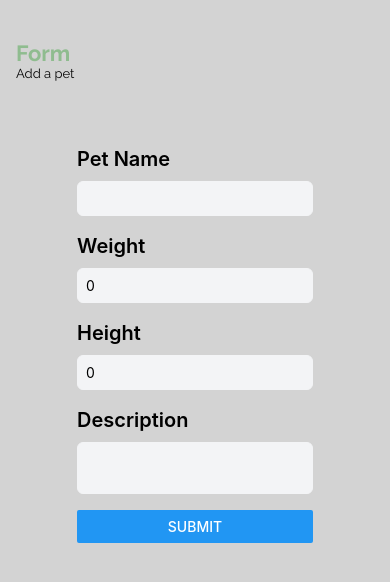
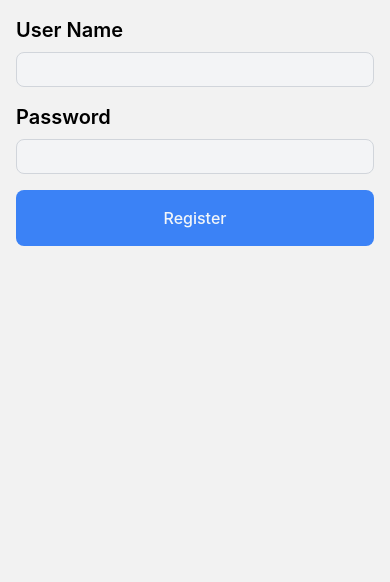
Before and after one commit to locnguyen14/PetAppFrontEnd, a React Native app: screen /AddPet in a window 390 px wide. Shown: the top 582 px of the page. Built offline with nearby package versions, Linux system fonts and the light colour scheme.

Commit message:
user login sucessful

```diff
--- a/App.tsx
+++ b/App.tsx
@@ -2,6 +2,8 @@ import { StatusBar } from "expo-status-bar";
 import { StyleSheet, Text, View } from "react-native";
 
 import RootStack from "./navigators/RootStack";
+import { Router } from "./navigators/Router";
+import { AuthProvider } from "./context/Auth";
 
 //Custom font
 import AppLoading from "expo-app-loading";
@@ -17,5 +19,9 @@ export default function App() {
     return <AppLoading />;
   }
 
-  return <RootStack />;
+  return (
+    <AuthProvider>
+      <Router />
+    </AuthProvider>
+  );
 }
--- /dev/null
+++ b/context/Auth.tsx
@@ -0,0 +1,105 @@
+import React, {
+  createContext,
+  useState,
+  useContext,
+  useEffect,
+  FunctionComponent,
+} from "react";
+
+import AuthService from "../services/auth.service";
+import { storageData } from "../services/utils/localStorage";
+
+import localStorage from "../services/utils/localStorage";
+
+type AuthContextData = {
+  authData?: storageData;
+  loading: boolean;
+  signIn(username: string, password: string): Promise<void>;
+  signOut(): void;
+};
+
+//Create the Auth Context with the data type specified
+//and a empty object
+const AuthContext = createContext<AuthContextData>({} as AuthContextData);
+
+interface AuthProviderProps {
+  children: React.ReactNode;
+}
+
+const AuthProvider: FunctionComponent<AuthProviderProps> = ({ children }) => {
+  const [authData, setAuthData] = useState<storageData>();
+
+  //the AuthContext start with loading equals true
+  //and stay like this, until the data be load from Async Storage
+  const [loading, setLoading] = useState(true);
+
+  useEffect(() => {
+    //Every time the App is opened, this provider is rendered
+    //and call de loadStorage function.
+    loadStorageData();
+  }, []);
+
+  async function loadStorageData(): Promise<void> {
+    try {
+      //Try get the data from Expo Secure Storage
+      await localStorage.remove("AuthData");
+      const authDataSerialized = await localStorage.getValueFor("AuthData");
+      console.log("Auth Data Serilized: ", authDataSerialized);
+      if (authDataSerialized) {
+        //If there are data, it's converted to an Object and the state is updated.
+        const _authData: storageData = JSON.parse(authDataSerialized);
+        setAuthData(_authData);
+      }
+    } catch (error) {
+      console.log("Error during try", error);
+    } finally {
+      //loading finished
+      setLoading(false);
+    }
+  }
+
+  const signIn = async (username: string, password: string) => {
+    //TODO: What if the _authData here is error?
+    const _authData = await AuthService.login(username, password);
+
+    //Set the data in the context, so the App can be notified
+    //and send the user to the AuthStack
+    setAuthData(_authData);
+
+    //Persist the data in the Async Storage
+    //to be recovered in the next user session.
+    await localStorage.save("AuthData", _authData);
+  };
+
+  const signOut = async () => {
+    //Remove data from context, so the App can be notified
+    //and send the user to the AuthStack
+    setAuthData(undefined);
+
+    //Remove the data from Async Storage
+    //to NOT be recoverede in next session.
+    await localStorage.remove("AuthData");
+  };
+
+  return (
+    //This component will be used to encapsulate the whole App,
+    //so all components will have access to the Context
+    <AuthContext.Provider value={{ authData, loading, signIn, signOut }}>
+      {children}
+    </AuthContext.Provider>
+  );
+};
+
+//A simple hooks to facilitate the access to the AuthContext
+// and permit components to subscribe to AuthContext updates
+function useAuth(): AuthContextData {
+  const context = useContext(AuthContext);
+
+  if (!context) {
+    throw new Error("useAuth must be used within an AuthProvider");
+  }
+
+  return context;
+}
+
+export { AuthContext, AuthProvider, useAuth };
--- /dev/null
+++ b/navigators/AppStack.tsx
@@ -0,0 +1,51 @@
+import React, { FunctionComponent } from "react";
+
+// React navigation
+import { createStackNavigator } from "@react-navigation/stack";
+
+// Screens
+import Welcome from "../screens/Welcome";
+import SignIn from "../screens/SignIn";
+
+//Components
+import { colors } from "../components/colors";
+
+// Define the type of the components
+export type AppStackParamList = {
+  Welcome: undefined;
+  SignIn: undefined;
+};
+
+const Stack = createStackNavigator<AppStackParamList>();
+
+const AppStack: FunctionComponent = () => {
+  return (
+    <Stack.Navigator
+      screenOptions={{
+        headerStyle: {
+          backgroundColor: colors.graylight,
+          borderBottomWidth: 0,
+          shadowColor: "transparent",
+          shadowOpacity: 0,
+          elevation: 0,
+          height: 120,
+        },
+        headerTintColor: colors.black,
+      }}
+      initialRouteName="SignIn"
+    >
+      <Stack.Screen
+        name="Welcome"
+        component={Welcome}
+        options={{ headerShown: false }}
+      />
+      <Stack.Screen
+        name="SignIn"
+        component={SignIn}
+        options={{ headerShown: false }}
+      />
+    </Stack.Navigator>
+  );
+};
+
+export default AppStack;
--- /dev/null
+++ b/navigators/AuthStack.tsx
@@ -0,0 +1,54 @@
+import React, { FunctionComponent } from "react";
+
+// React navigation
+import { createStackNavigator } from "@react-navigation/stack";
+
+// Screens
+import Home from "../screens/Home";
+
+//Components
+import { colors } from "../components/colors";
+import Greeting from "../components/Header/Greeting";
+
+// Define the type of the components
+export type AuthStackParamList = {
+  Home: undefined;
+};
+
+const Stack = createStackNavigator<AuthStackParamList>();
+
+const AuthStack: FunctionComponent = () => {
+  return (
+    <Stack.Navigator
+      screenOptions={{
+        headerStyle: {
+          backgroundColor: colors.graylight,
+          borderBottomWidth: 0,
+          shadowColor: "transparent",
+          shadowOpacity: 0,
+          elevation: 0,
+          height: 120,
+        },
+        headerTintColor: colors.black,
+      }}
+      initialRouteName="Home"
+    >
+      <Stack.Screen
+        name="Home"
+        component={Home}
+        options={{
+          headerTitle: (props) => (
+            <Greeting
+              mainText="Hey Loc"
+              subText="Welcome to Pet App"
+              {...props}
+            />
+          ),
+          headerLeft: () => <></>,
+        }}
+      />
+    </Stack.Navigator>
+  );
+};
+
+export default AuthStack;
--- /dev/null
+++ b/navigators/Router.tsx
@@ -0,0 +1,19 @@
+import React from "react";
+import { NavigationContainer } from "@react-navigation/native";
+
+import AppStack from "./AppStack";
+import AuthStack from "./AuthStack";
+import { useAuth } from "../context/Auth";
+
+export const Router = () => {
+  const { authData, loading } = useAuth();
+
+  if (loading) {
+    return <></>;
+  }
+  return (
+    <NavigationContainer>
+      {authData?.token ? <AuthStack /> : <AppStack />}
+    </NavigationContainer>
+  );
+};
--- /dev/null
+++ b/screens/SignIn.tsx
@@ -0,0 +1,51 @@
+import React, { FunctionComponent } from "react";
+import { View, TextInput, Button, Text } from "react-native";
+
+// Customisted components
+import FormLabel from "../components/Texts/FormLabel";
+import SubmitButton from "../components/Buttons/SubmitButton";
+
+// React hook form and Formik
+import { Formik } from "formik";
+import { useAuth } from "../context/Auth";
+
+const SignIn: FunctionComponent = () => {
+  const auth = useAuth();
+
+  const initialValues = {
+    username: "",
+    password: "",
+  };
+  return (
+    <Formik
+      initialValues={initialValues}
+      onSubmit={async (values) => {
+        console.log("Submitted: ", values);
+        await auth.signIn(values.username, values.password);
+      }}
+    >
+      {({ handleChange, handleSubmit, values }) => (
+        <View className="flex-1">
+          <View className="p-4">
+            <FormLabel text="User Name" />
+            <TextInput
+              className="bg-gray-100 border border-gray-300 rounded-lg p-2 mb-4"
+              value={values.username}
+              onChangeText={handleChange("username")}
+            />
+            <FormLabel text="Password" />
+            <TextInput
+              className="bg-gray-100 border border-gray-300 rounded-lg p-2 mb-4"
+              value={values.password}
+              onChangeText={handleChange("password")}
+              secureTextEntry={true}
+            />
+            <SubmitButton onPress={() => handleSubmit()}>Register</SubmitButton>
+          </View>
+        </View>
+      )}
+    </Formik>
+  );
+};
+
+export default SignIn;
--- a/services/auth.service.ts
+++ b/services/auth.service.ts
@@ -1,6 +1,7 @@
 // axios
 import http from "../http-common";
 import localStorage from "./utils/localStorage";
+import { storageData } from "./utils/localStorage";
 
 export interface userRegisterFormData {
     username: string;
@@ -15,11 +16,12 @@ const register = (data: userRegisterFormData) => {
     return http.post("/user/register", data)
 }
 
-const login = async (username: string, password: string) => {
+const login = async (username: string, password: string) : Promise<storageData> => {
     const response = await http.post("/user/login", { username: username, password: password });
-    console.log(response);
+    console.log("Axios response: ", response);
+    // TODO: safeguard the response
     if (response.data.token) {
-        await localStorage.save("user", response.data.result);
+        console.log("Successful Data with token: ", response.data);
     }
     return await response.data;
 }
--- a/services/utils/localStorage.ts
+++ b/services/utils/localStorage.ts
@@ -7,7 +7,7 @@ interface userData{
     username:string;
 }
 
-interface storageData{
+export interface storageData{
     user: userData;
     token: string;
 }
@@ -20,6 +20,10 @@ const getValueFor = async (key:string) => {
     return await SecureStore.getItemAsync(key);
 }
 
-const localStorage = {save, getValueFor};
+const remove = async(key:string) => {
+    await SecureStore.deleteItemAsync(key);
+}
+
+const localStorage = {save, getValueFor, remove};
 
 export default localStorage;
```
